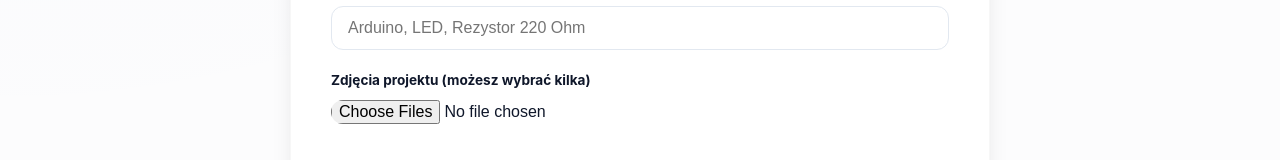
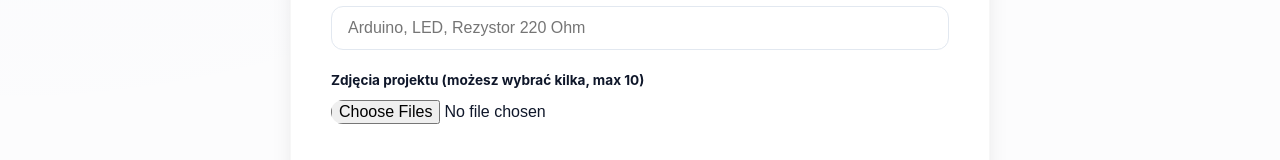
Before and after one commit to Adam-Sidor/diy_project_hub, a React (Vite) app in the folder frontend/: page /create in a window 1280 px wide. Shown: the part 590-750 px from the top of the page. Built offline with nearby package versions, Linux system fonts and the light colour scheme; sample sign-in values are in the browser's storage.

Commit message:
feat: ensure backend/uploads directory existence

```diff
--- a/frontend/src/pages/CreateProjectPage.tsx
+++ b/frontend/src/pages/CreateProjectPage.tsx
@@ -99,7 +99,7 @@ const CreateProjectPage = () => {
                 </div>
 
                 <div className="form-input-group">
-                    <label>Zdjęcia projektu (możesz wybrać kilka)</label>
+                    <label>Zdjęcia projektu (możesz wybrać kilka, max 10)</label>
                     <input
                         type="file"
                         accept="image/*"
```
Also changed, not shown: 2 other files (tests, documents, lock files or other folders).
